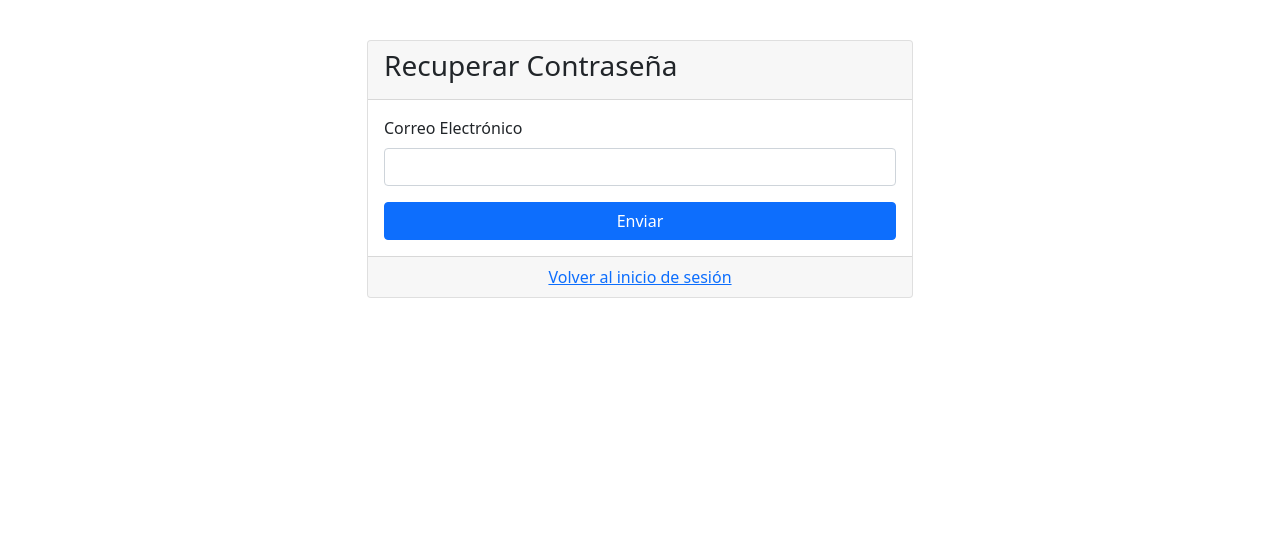
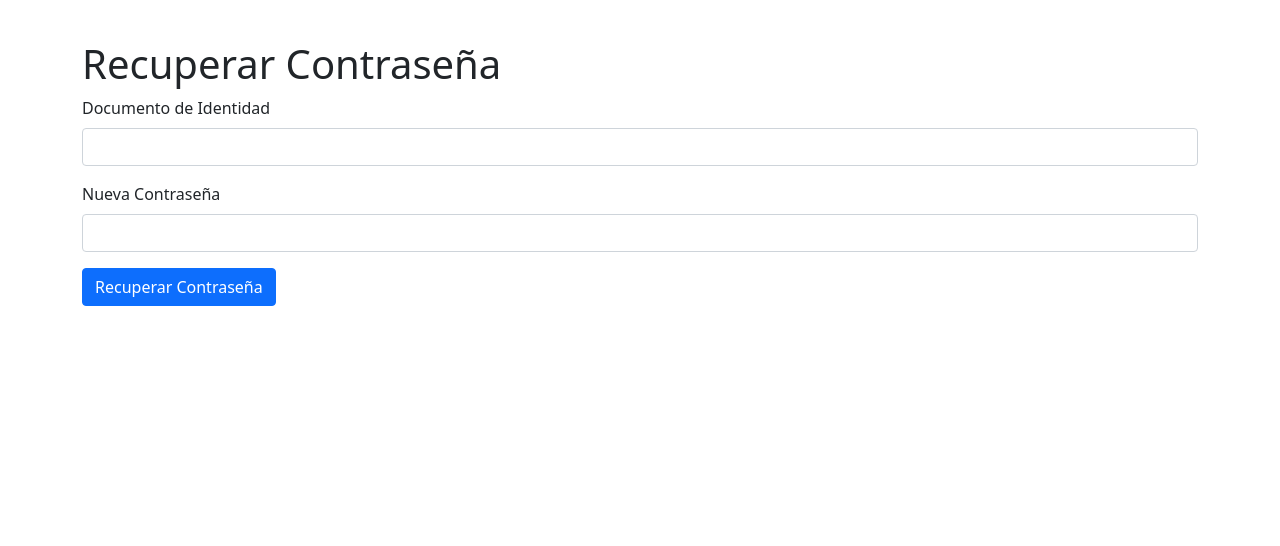
Before and after one commit to cami629/Gaes_futbolmeta, a PHP site: page /vistas/recover_password.php in a window 1280 px wide. Shown: the part 56-602 px from the top of the page. Run offline with PHP 8.4, Linux system fonts and the light colour scheme.

Commit message:
Update recover_password.php

```diff
--- a/Proyecto_futbolmeta/vistas/recover_password.php
+++ b/Proyecto_futbolmeta/vistas/recover_password.php
@@ -1,29 +1,69 @@
+<?php
+include('../config/db.php'); // Incluye el archivo de configuración de la base de datos
+session_start();
+
+// Maneja la recuperación de la contraseña
+if ($_SERVER['REQUEST_METHOD'] === 'POST') {
+    $doc_usuario = $_POST['doc_usuario'];
+    $new_password = $_POST['new_password'];
+
+    // Busca el usuario por documento de identidad
+    $sql = "SELECT * FROM usuario WHERE doc_usuario = :doc_usuario LIMIT 1";
+    $stmt = $pdo->prepare($sql);
+    $stmt->bindParam(':doc_usuario', $doc_usuario, PDO::PARAM_STR);
+    $stmt->execute();
+    $usuario = $stmt->fetch(PDO::FETCH_ASSOC);
+
+    if ($usuario) {
+        // Actualiza la contraseña del usuario
+        $sql = "UPDATE usuario SET clav_usuario = :new_password WHERE doc_usuario = :doc_usuario";
+        $stmt = $pdo->prepare($sql);
+        $stmt->bindParam(':new_password', $new_password, PDO::PARAM_STR);
+        $stmt->bindParam(':doc_usuario', $doc_usuario, PDO::PARAM_STR);
+        $stmt->execute();
+
+        $success = "Contraseña actualizada correctamente.";
+    } else {
+        $error = "No se encontró una cuenta con ese documento de identidad.";
+    }
+}
+?>
+
+<!DOCTYPE html>
+<html lang="es">
+<head>
+    <meta charset="UTF-8">
+    <meta name="viewport" content="width=device-width, initial-scale=1.0">
+    <title>Recuperar Contraseña</title>
+    <link href="../publico/css/bootstrap.min.css" rel="stylesheet">
+    <script src="../publico/js/bootstrap.bundle.min.js"></script>
+</head>
+<body>
     <?php include('../includes/header.php'); ?>
-
     <div class="container mt-5 pt-5">
-    <div class="row justify-content-center">
-        <div class="col-md-6">
-            <div class="card">
-                <div class="card-header">
-                    <h3>Recuperar Contraseña</h3>
+        <h1>Recuperar Contraseña</h1>
+        <?php if (isset($error)): ?>
+            <div class="alert alert-danger">
+                <?php echo htmlspecialchars($error); ?>
             </div>
-                <div class="card-body">
-                    <form action="procesar_recover_password.php" method="POST">
+        <?php endif; ?>
+        <?php if (isset($success)): ?>
+            <div class="alert alert-success">
+                <?php echo htmlspecialchars($success); ?>
+            </div>
+        <?php endif; ?>
+        <form action="recover_password.php" method="POST">
             <div class="mb-3">
-                            <label for="email" class="form-label">Correo Electrónico</label>
-                            <input type="email" class="form-control" id="email" name="email" required>
+                <label for="doc_usuario" class="form-label">Documento de Identidad</label>
+                <input type="number" id="doc_usuario" name="doc_usuario" class="form-control" required>
             </div>
-                        <div class="d-grid gap-2">
-                            <button type="submit" class="btn btn-primary">Enviar</button>
+            <div class="mb-3">
+                <label for="new_password" class="form-label">Nueva Contraseña</label>
+                <input type="password" id="new_password" name="new_password" class="form-control" required>
             </div>
+            <button type="submit" class="btn btn-primary">Recuperar Contraseña</button>
         </form>
     </div>
-                <div class="card-footer text-center">
-                    <a href="login.php">Volver al inicio de sesión</a>
-                </div>
-            </div>
-        </div>
-    </div>
-</div>
-
     <?php include('../includes/footer.php'); ?>
+</body>
+</html>
```
Lines whose indentation alone changed are shown as unchanged.
